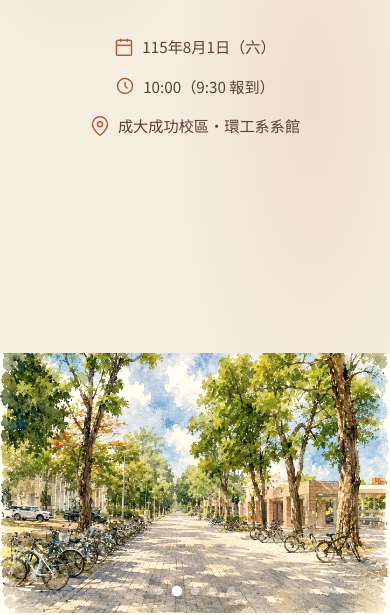
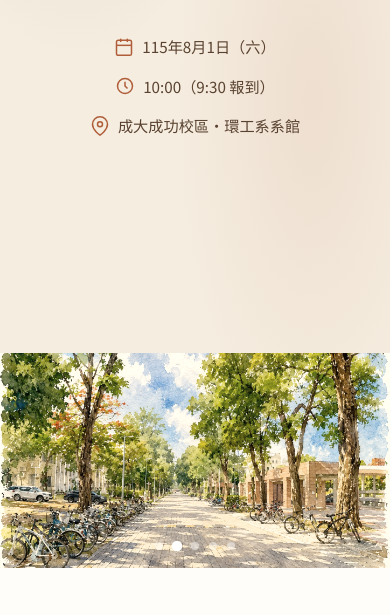
Before and after one commit to cceq10401srt-web/ncku-apl-40th, a plain HTML site: page index.html in a window 390 px wide. Shown: the part 491-1106 px from the top of the page. Drawn offline with Linux system fonts and the light colour scheme.

Commit message:
Update index.html

```diff
--- a/index.html
+++ b/index.html
@@ -671,7 +671,8 @@
 .slideshow-wrap {
   position: relative;
   width: 100%;
-  height: 420px;
+  height: 60vh;       /* ← 改成螢幕高度60%，電腦高、手機低 */
+  max-height: 600px;  /* ← 最高不超過600px */
   overflow: hidden;
   background: var(--tan);
 }
@@ -688,7 +689,7 @@
   width: 100%;
   height: 100%;
   object-fit: cover;
-  object-position: center 60%;
+  object-position: center center;   /* ← 改成正中央顯示 */
   filter: sepia(15%) saturate(90%);
   opacity: 0;
   transition: opacity 1.2s ease-in-out;
@@ -724,7 +725,7 @@
 }
 
 @media (max-width: 640px) {
-  .slideshow-wrap { height: 260px; }
+  .slideshow-wrap { height: 55vw; }    /* ← 改成手機寬度的55% */
 }
 
 
```
